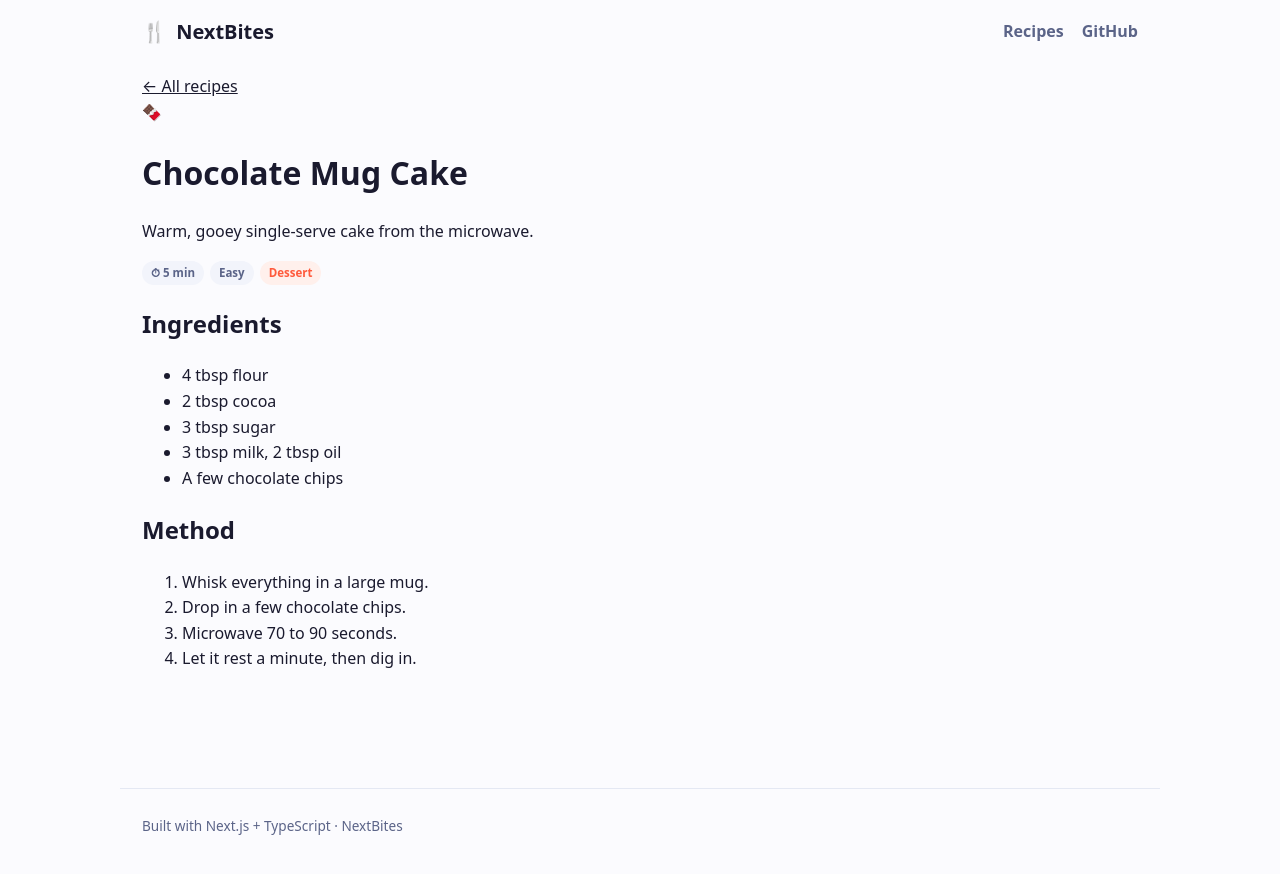
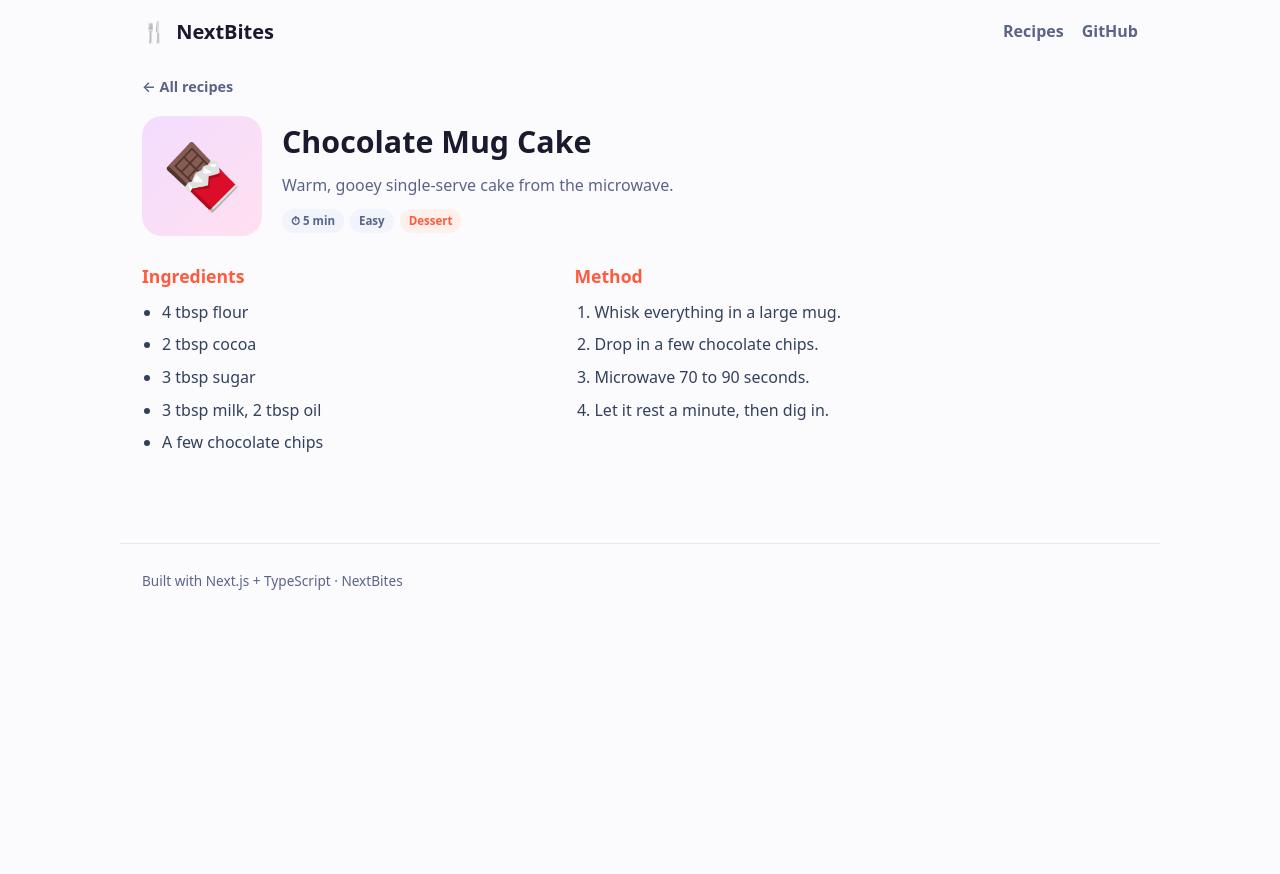
Before and after one commit to Preethesh-hub/nextbites, a Next.js app: page /recipe/chocolate-mug-cake in a window 1280 px wide. Shown: the top 874 px of the page. After the commit the page ends 800 px from the top, so only its background shows below. Built offline with nearby package versions, Linux system fonts and the light colour scheme.

Commit message:
style: add CSS for search input, empty state, and recipe detail layout

```diff
--- a/app/globals.css
+++ b/app/globals.css
@@ -85,12 +85,30 @@ a {
   margin: 0;
 }
 
+/* SEARCH */
+.search {
+  margin: 18px 0 22px;
+}
+.search input {
+  width: 100%;
+  padding: 13px 16px;
+  font-size: 1rem;
+  border: 1px solid var(--line);
+  border-radius: 12px;
+  background: #fff;
+  outline: none;
+  transition: border-color 0.15s, box-shadow 0.15s;
+}
+.search input:focus {
+  border-color: var(--brand);
+  box-shadow: 0 0 0 3px #ff5a3c22;
+}
+
 /* GRID + CARDS */
 .grid {
   display: grid;
   grid-template-columns: repeat(auto-fill, minmax(230px, 1fr));
   gap: 18px;
-  margin-top: 24px;
 }
 .card {
   display: flex;
@@ -172,12 +190,109 @@ a {
   color: var(--brand);
 }
 
+.empty {
+  color: var(--ink2);
+  background: #fff;
+  border: 1px dashed var(--line);
+  border-radius: 12px;
+  padding: 28px;
+  text-align: center;
+}
+
+/* DETAIL */
+.back {
+  color: var(--ink2);
+  text-decoration: none;
+  font-weight: 600;
+  font-size: 0.9rem;
+}
+.back:hover {
+  color: var(--brand);
+}
+.detail-head {
+  display: flex;
+  gap: 20px;
+  align-items: center;
+  margin: 16px 0 26px;
+  flex-wrap: wrap;
+}
+.detail-art {
+  width: 120px;
+  height: 120px;
+  flex: none;
+  border-radius: 20px;
+  display: flex;
+  align-items: center;
+  justify-content: center;
+  font-size: 4rem;
+  background: linear-gradient(135deg, #ffd9cc, #ffe9d6);
+}
+.detail-art[data-cuisine="Indian"] {
+  background: linear-gradient(135deg, #ffe0b3, #ffd0a1);
+}
+.detail-art[data-cuisine="Italian"] {
+  background: linear-gradient(135deg, #ffd3d3, #ffe3cc);
+}
+.detail-art[data-cuisine="Drinks"] {
+  background: linear-gradient(135deg, #d6ecff, #e5f6ff);
+}
+.detail-art[data-cuisine="Dessert"] {
+  background: linear-gradient(135deg, #f3dcff, #ffe0f0);
+}
+.detail-art[data-cuisine="Snacks"] {
+  background: linear-gradient(135deg, #fff0b3, #ffe6a1);
+}
+.detail-art[data-cuisine="Mediterranean"] {
+  background: linear-gradient(135deg, #d6ffe4, #e9ffd6);
+}
+.detail-art[data-cuisine="American"] {
+  background: linear-gradient(135deg, #ffe0cc, #ffd6c2);
+}
+.detail-head h1 {
+  margin: 0 0 6px;
+  font-size: 1.9rem;
+}
+.detail-blurb {
+  margin: 0 0 10px;
+  color: var(--ink2);
+}
+.detail-cols {
+  display: grid;
+  grid-template-columns: 1fr 1.4fr;
+  gap: 30px;
+}
+.detail-cols h2 {
+  font-size: 1.1rem;
+  color: var(--brand);
+  margin: 0 0 10px;
+}
+.ing,
+.steps {
+  margin: 0;
+  padding-left: 20px;
+}
+.ing li,
+.steps li {
+  margin-bottom: 7px;
+  color: #33405c;
+}
+@media (max-width: 680px) {
+  .detail-cols {
+    grid-template-columns: 1fr;
+    gap: 22px;
+  }
+  .hero h1 {
+    font-size: 1.9rem;
+  }
+}
+
 /* FOOTER */
 .foot {
   max-width: 1040px;
-  margin: 40px auto 0;
+  margin: 0 auto;
   padding: 26px 22px 40px;
   color: var(--ink2);
   font-size: 0.85rem;
   border-top: 1px solid var(--line);
+  margin-top: 20px;
 }
```
